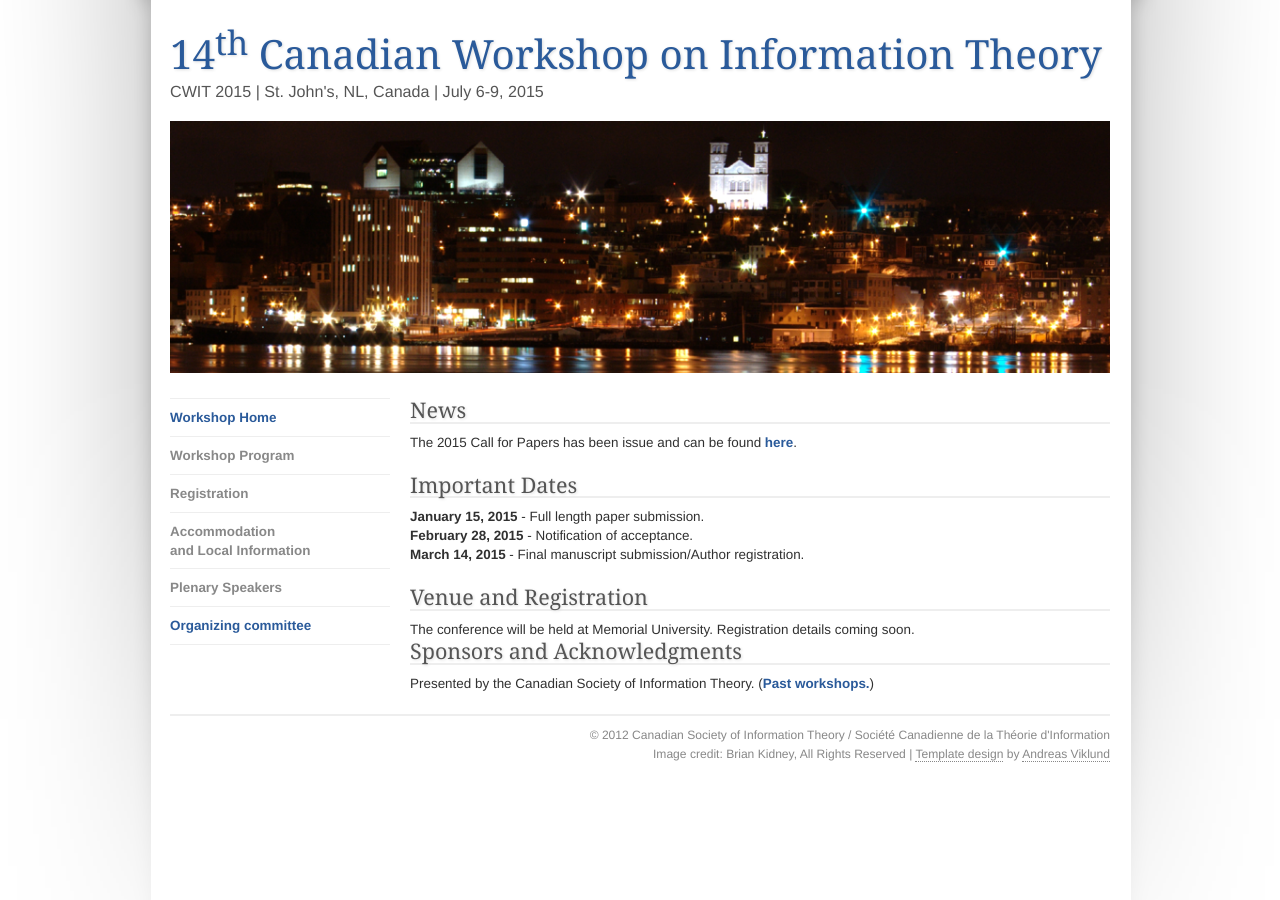
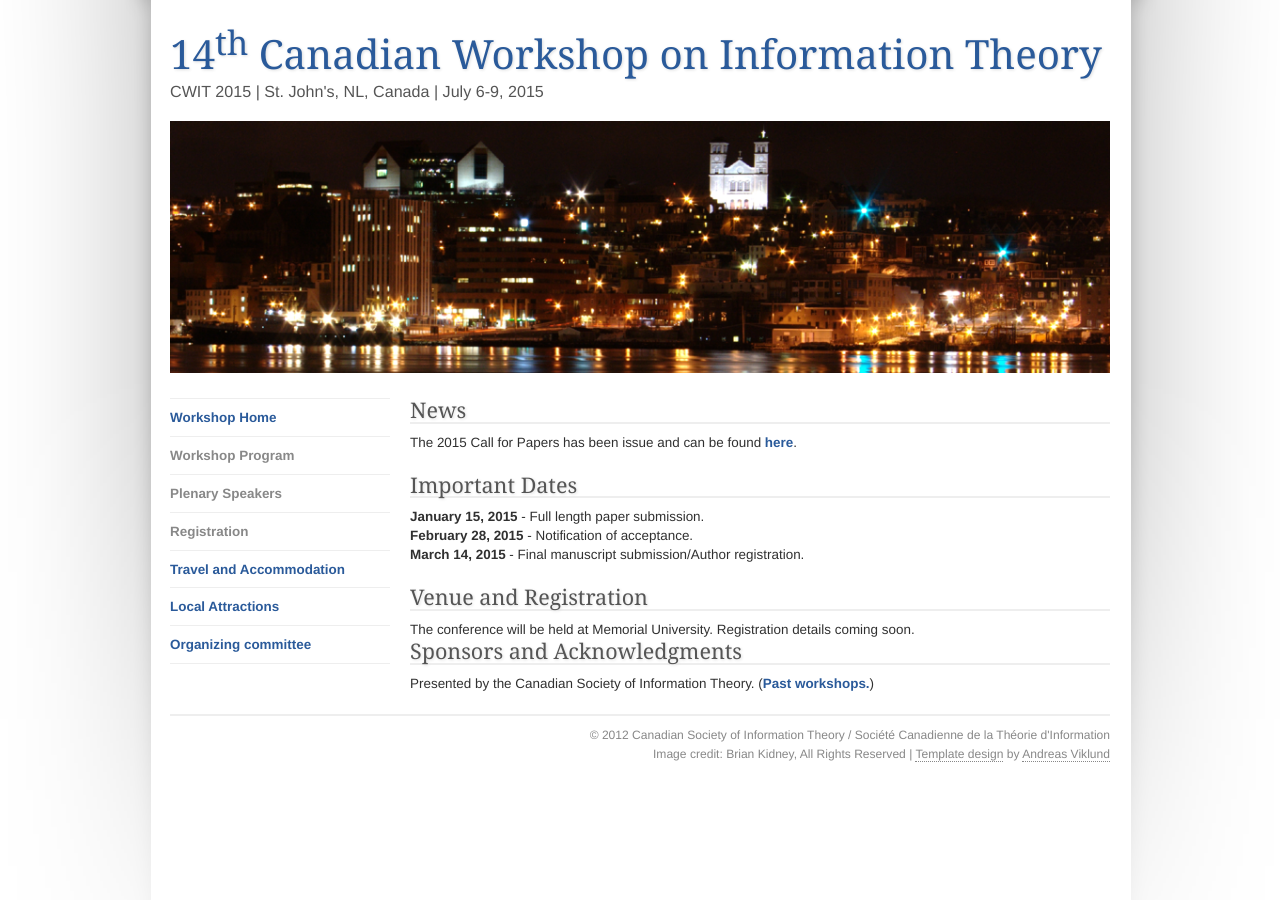
Before and after one commit to bkidney/CWIT2015, a Jekyll site: the page built from index.html, in a window 1280 px wide. Built offline with Jekyll 4.4.1, drawn with Linux system fonts in a browser that asks for light colours.

Commit message:
Adds menu links for local and travel sections.

```diff
--- a/_includes/leftmenu.html
+++ b/_includes/leftmenu.html
@@ -2,9 +2,10 @@
   <ul class="menu">
     <li><b><a href="index.html">Workshop Home</a></b>
     <li><b><!--<a href="program.html">-->Workshop Program<!--</a>--></b>
+    <li><b><!--<a href="plenary.html">-->Plenary Speakers<!--</a>--></b>
     <li><b><!--<a href="registration.html">-->Registration<!--</a>--></b>
-    <li><b><!--<a href="localinfo.html">-->Accommodation<br /> and Local Information<!--</a>--></b>
-    <li><b><!--<a href="plenary.html">-->Plenary Speakers<!--</a>--></b>
+    <li><b><a href="travel.html">Travel and Accommodation</a></b>
+    <li><b><a href="local.html">Local Attractions</a></b>
     <li><b><a href="organizers.html">Organizing committee</a></b>
   </ul>
   <!--
```
